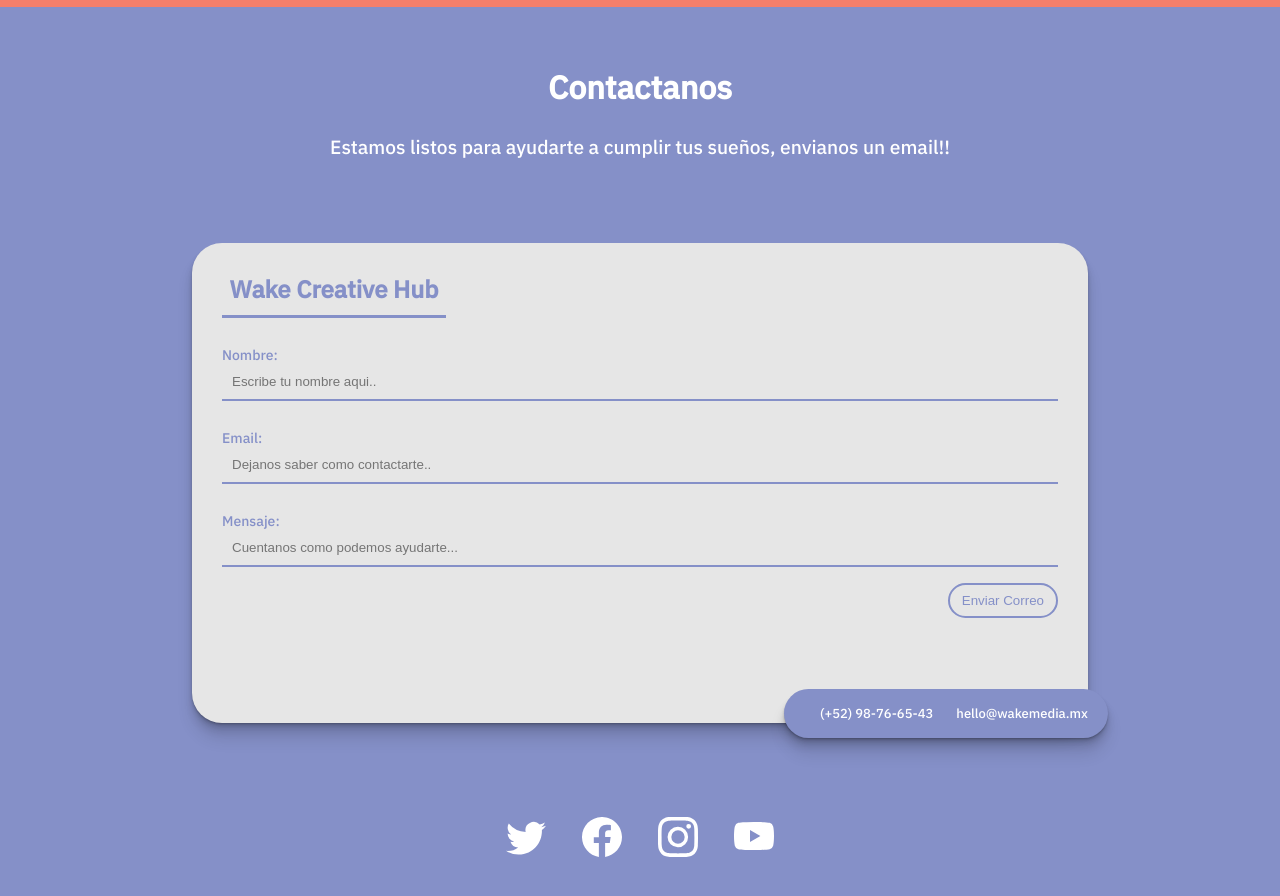
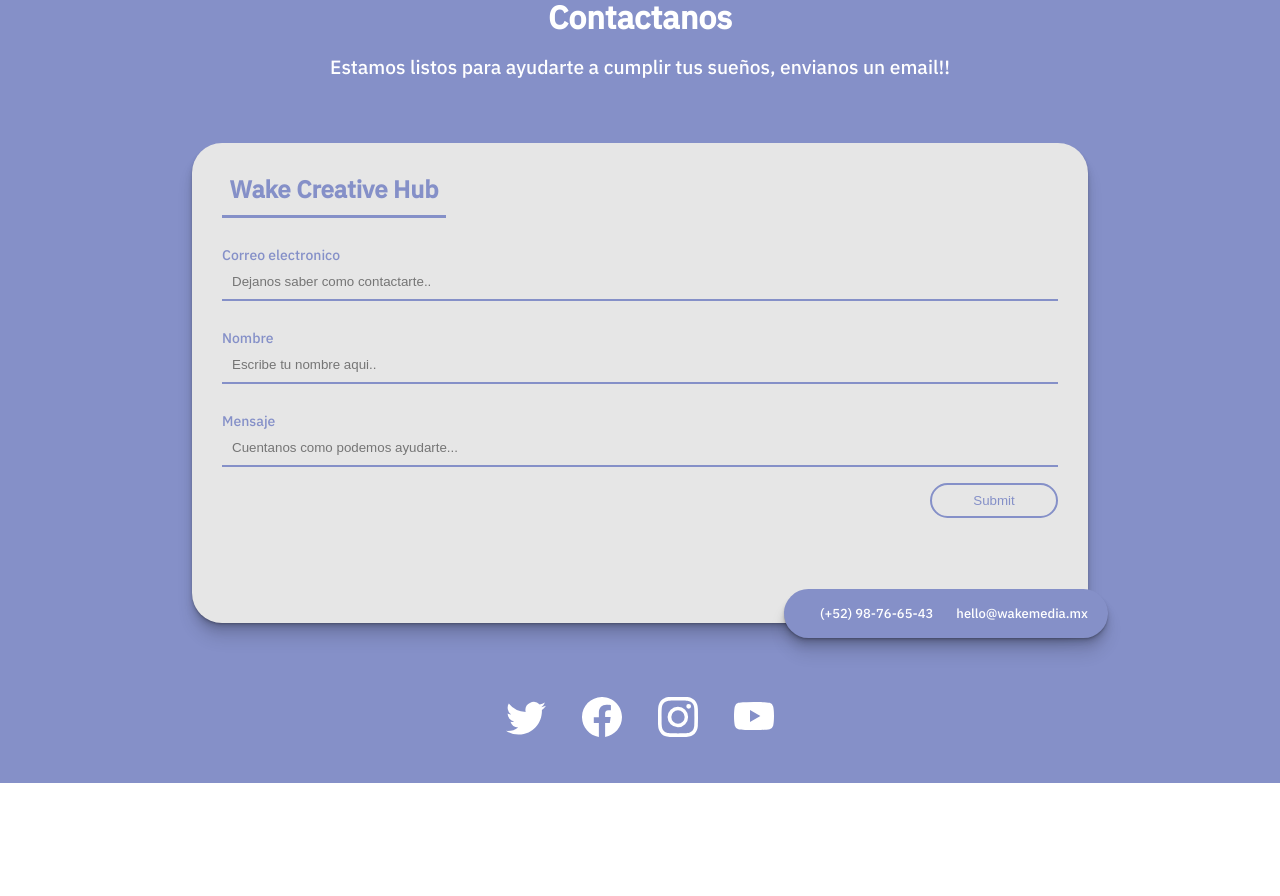
Before and after one commit to CarlosWakeMedia/wake-creative-hub, a React (Create React App) app: page / in a window 1280 px wide. Shown: the part 5740-6636 px from the top of the page. After the commit the page ends 6523 px from the top, so only its background shows below. Built offline with nearby package versions, Linux system fonts and the light colour scheme.

Commit message:
[ADD] form logical v2

```diff
--- a/package.json
+++ b/package.json
@@ -3,6 +3,7 @@
   "version": "0.1.0",
   "private": true,
   "dependencies": {
+    "@formspree/react": "^2.2.4",
     "@testing-library/jest-dom": "^5.16.2",
     "@testing-library/react": "^12.1.3",
     "@testing-library/user-event": "^13.5.0",
--- a/src/components/moleculas/Briefcase.jsx
+++ b/src/components/moleculas/Briefcase.jsx
@@ -19,10 +19,12 @@
 export const Title = styled.h1`
   font-size: 2rem;
   text-align: center;
+  margin: 1rem 0;
 `;
 export const Text = styled.p`
   font-size: 1.2rem;
   text-align: center;
+  margin: 0;
 `;
 
 const Briefcase = () => {
--- a/src/components/moleculas/Formulario.jsx
+++ b/src/components/moleculas/Formulario.jsx
@@ -1,5 +1,6 @@
 import React from 'react'
 import styled from 'styled-components';
+import { useForm, ValidationError } from '@formspree/react';
 import { BackgroundColor } from '../../utils/constants'
 import { Title, Text } from './Briefcase';
 import { IconContext } from "react-icons";
@@ -50,11 +51,11 @@
 `;
 
 const SubTitle = styled.h2`
-  margin:10px 0;
-  padding-bottom:10px;
-  width:14rem;
-  color:${BackgroundColor};
-  border-bottom:3px solid ${BackgroundColor};
+    margin: 10px 0px;
+    padding-bottom: 10px;
+    width: 14rem;
+    color: ${BackgroundColor};
+    border-bottom: 3px solid ${BackgroundColor};
 `;
 
 const Input = styled.input`
@@ -68,23 +69,23 @@
   transition:all .3s;
   border-bottom:2px solid ${BackgroundColor};
   :focus {
-    border-bottom:2px solid ${BackgroundColor};
+    border:2px solid ${BackgroundColor};
+    border-radius: 20px;
     }
 `;
 
 const SubText = styled.label`
-text-align: start;
-  ::before {
-    content:attr(type);
-    display:block;
-    margin:28px 0 0;
-    font-size:14px;
-    color:${BackgroundColor};
-  }
+  text-align: start;
+  content: attr(type);
+  display: block;
+  margin: 28px 0px 0px;
+  font-size: 14px;
+  color: ${BackgroundColor};
 `;
 
 const FormButton = styled.button`
   float:right;
+  width: 8rem;
   padding:8px 12px;
   margin:1rem 0 1rem 0;
   border:2px solid ${BackgroundColor};
@@ -140,7 +141,7 @@
 `;
 
 const Formulario = () => {
-  const handleSubmit = (event) => {
+/*   const handleSubmit = (event) => {
     event.preventDefault();
     const inputName = event.target[0].value;
     const inputEmail = event.target[1].value;
@@ -148,15 +149,171 @@
     const link = document.getElementById('mail');
     link.setAttribute('href', `mailto:hello@wakemedia.mx?subject= Hola, ${inputName} Correo:${inputEmail}  contactando&body=${inputMessage}`)
     link.click();
+  } */
 
+  const [state, handleSubmit] = useForm("xnqwzdao");
+  if (state.succeeded) {
+    return (
+      <Container id="Contacto">
+      <Title>Gracias por contactarnos</Title>
+      <Text>
+        Nos comunicaremos contigo lo mas pronto posible!!
+      </Text>
+      <FormContainer>
+        <Form onSubmit={handleSubmit}>
+        <SubTitle>Wake Creative Hub</SubTitle>
+          <SubText htmlFor="email">Correo electronico</SubText>
+          <Input
+            id="email"
+            type="email"
+            name="email"
+            disabled
+            placeholder="Dejanos saber como contactarte.."
+          />
+          <ValidationError prefix="Email" field="email" errors={state.errors} />
+          <SubText htmlFor="name">Nombre</SubText>
+          <Input
+            id="name"
+            type="name"
+            name="name"
+            disabled
+            placeholder="Escribe tu nombre aqui.."
+          />
+          <ValidationError prefix="name" field="name" errors={state.errors} />
+          <SubText htmlFor="message">Mensaje</SubText>
+          <Input
+            id="message"
+            name="message"
+            disabled
+            placeholder="Cuentanos como podemos ayudarte..."
+          />
+          <ValidationError
+            prefix="Message"
+            field="message"
+            errors={state.errors}
+          />
+          <FormButton type="submit" disabled={state.submitting}>
+            Submit
+          </FormButton>
+          <InfoContainer>
+            <Span></Span>(+52) 98-76-65-43
+            <Span></Span> hello@wakemedia.mx
+          </InfoContainer>
+        </Form>
+        <SocialMediaContainer>
+          <IconContext.Provider value={{ className: "socialIcons" }}>
+            <SocialLinks
+              target={"_blank"}
+              href="https://twitter.com/wakemediamx/"
+            >
+              <BsTwitter />
+            </SocialLinks>
+            <SocialLinks
+              target={"_blank"}
+              href="https://www.facebook.com/wakemediamx"
+            >
+              <BsFacebook />
+            </SocialLinks>
+            <SocialLinks
+              target={"_blank"}
+              href="https://www.instagram.com/wakemediamx/"
+            >
+              <BsInstagram />
+            </SocialLinks>
+            <SocialLinks
+              target={"_blank"}
+              href="https://www.youtube.com/channel/UCTSjrpiqFppsUlySMZ-LqZQ"
+            >
+              <BsYoutube />
+            </SocialLinks>
+          </IconContext.Provider>
+        </SocialMediaContainer>
+      </FormContainer>
+    </Container>
+      );
   }
 
   return (
-    <Container id='Contacto'>
+    <Container id="Contacto">
       <Title>Contactanos</Title>
-      <Text>Estamos listos para ayudarte a cumplir tus sueños, envianos un email!!</Text>
+      <Text>
+        Estamos listos para ayudarte a cumplir tus sueños, envianos un email!!
+      </Text>
       <FormContainer>
-      <Form id='form' onSubmit={handleSubmit} >
+        <Form onSubmit={handleSubmit}>
+        <SubTitle>Wake Creative Hub</SubTitle>
+          <SubText htmlFor="email">Correo electronico</SubText>
+          <Input
+            id="email"
+            type="email"
+            name="email"
+            required
+            placeholder="Dejanos saber como contactarte.."
+          />
+          <ValidationError prefix="Email" field="email" errors={state.errors} />
+          <SubText htmlFor="name">Nombre</SubText>
+          <Input
+            id="name"
+            type="name"
+            name="name"
+            required
+            placeholder="Escribe tu nombre aqui.."
+          />
+          <ValidationError prefix="name" field="name" errors={state.errors} />
+          <SubText htmlFor="message">Mensaje</SubText>
+          <Input
+            id="message"
+            name="message"
+            required
+            placeholder="Cuentanos como podemos ayudarte..."
+          />
+          <ValidationError
+            prefix="Message"
+            field="message"
+            errors={state.errors}
+          />
+          <FormButton type="submit" disabled={state.submitting}>
+            Submit
+          </FormButton>
+          <InfoContainer>
+            <Span></Span>(+52) 98-76-65-43
+            <Span></Span> hello@wakemedia.mx
+          </InfoContainer>
+        </Form>
+        <SocialMediaContainer>
+          <IconContext.Provider value={{ className: "socialIcons" }}>
+            <SocialLinks
+              target={"_blank"}
+              href="https://twitter.com/wakemediamx/"
+            >
+              <BsTwitter />
+            </SocialLinks>
+            <SocialLinks
+              target={"_blank"}
+              href="https://www.facebook.com/wakemediamx"
+            >
+              <BsFacebook />
+            </SocialLinks>
+            <SocialLinks
+              target={"_blank"}
+              href="https://www.instagram.com/wakemediamx/"
+            >
+              <BsInstagram />
+            </SocialLinks>
+            <SocialLinks
+              target={"_blank"}
+              href="https://www.youtube.com/channel/UCTSjrpiqFppsUlySMZ-LqZQ"
+            >
+              <BsYoutube />
+            </SocialLinks>
+          </IconContext.Provider>
+        </SocialMediaContainer>
+      </FormContainer>
+    </Container>
+  );
+}
+
+/*  <Form id='form' onSubmit={handleSubmit} >
         <SubTitle>Wake Creative Hub</SubTitle>
           <SubText type="Nombre:">
             <Input
@@ -189,21 +346,7 @@
           href='hello@wakemedia.mx'
           id='mail'
           className='correo'
-        >link</a>
-        <SocialMediaContainer>
-          <IconContext.Provider value={{className: 'socialIcons'}}>
-            <SocialLinks target={'_blank'} href="https://twitter.com/wakemediamx/"><BsTwitter/></SocialLinks>
-            <SocialLinks target={'_blank'} href="https://www.facebook.com/wakemediamx"><BsFacebook/></SocialLinks>
-            <SocialLinks target={'_blank'} href="https://www.instagram.com/wakemediamx/"><BsInstagram/></SocialLinks>
-            <SocialLinks target={'_blank'} href="https://www.youtube.com/channel/UCTSjrpiqFppsUlySMZ-LqZQ"><BsYoutube/></SocialLinks>
-          </IconContext.Provider>
-        </SocialMediaContainer>
-      </FormContainer>
-    </Container>
-  )
-}
-
-
+        >link</a> */
 
 
 
```
Also changed, not shown: 1 other file (tests, documents, lock files or other folders).
